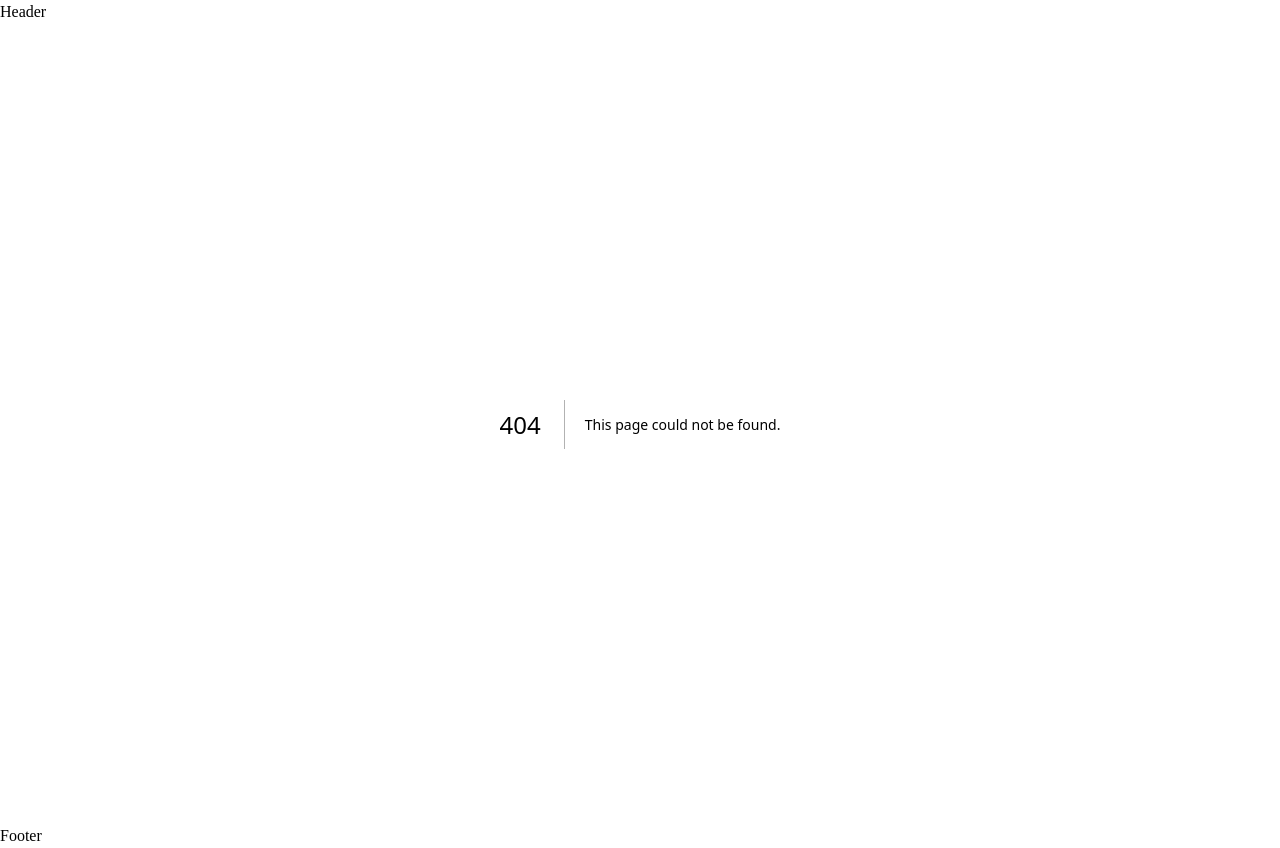
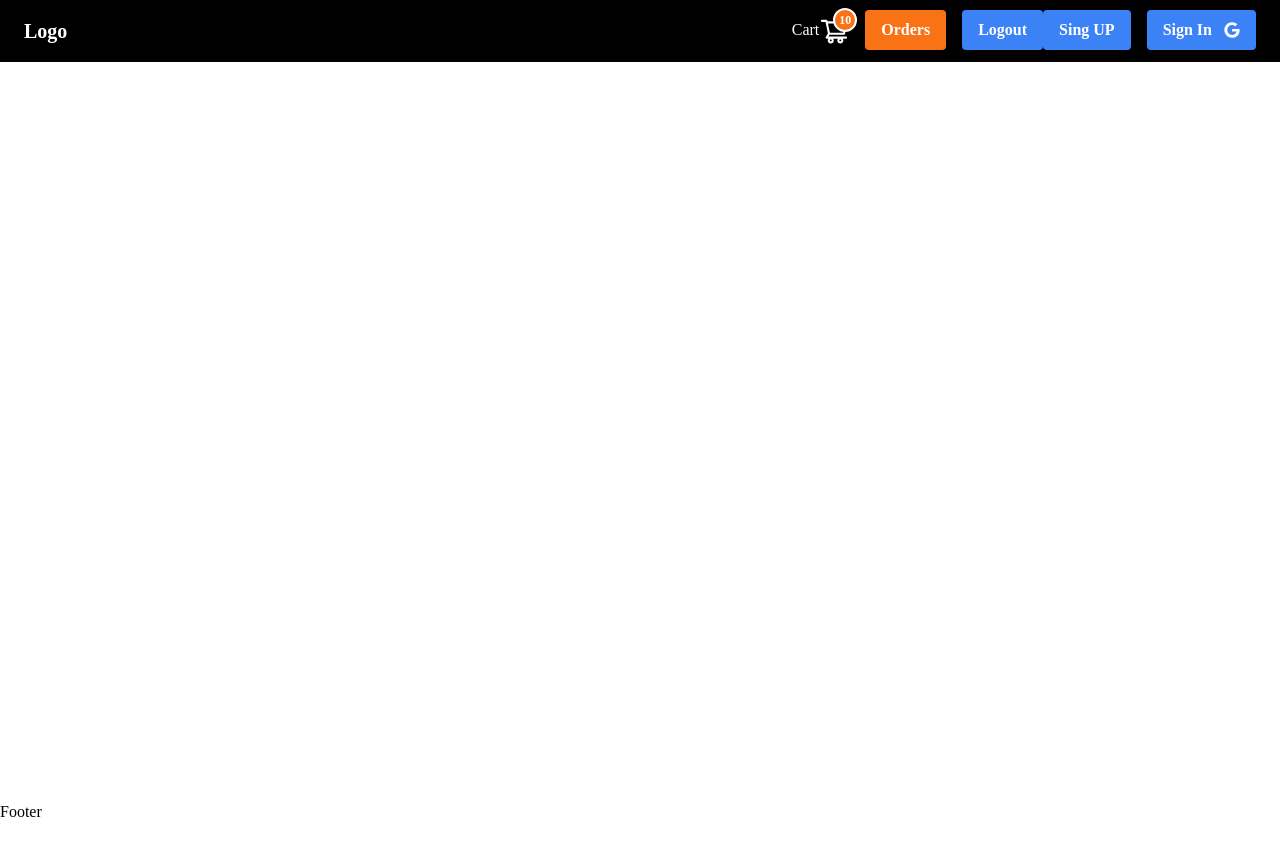
Before and after one commit to tariik12/web-online-game-ecommerce, a Next.js app: page /games in a window 1280 px wide. Before the commit this address had no page. After the commit the page ends 824 px from the top, so only its background shows below. Built offline with nearby package versions, Linux system fonts and the light colour scheme.

Commit message:
static navbar done

```diff
--- /dev/null
+++ b/src/app/games/[slug]/page.tsx
@@ -0,0 +1,13 @@
+import { NextPage } from 'next';
+import React from 'react';
+
+const GameItem: NextPage = (props) => {
+
+    return (
+        <div>
+           GameItem
+        </div>
+    );
+};
+
+export default GameItem;
--- /dev/null
+++ b/src/app/games/page.tsx
@@ -0,0 +1,13 @@
+import { NextPage } from 'next';
+import React from 'react';
+
+const Games:NextPage = (props) => {
+
+    return (
+        <div>
+            Games
+        </div>
+    );
+};
+
+export default Games;
--- a/src/app/layout.tsx
+++ b/src/app/layout.tsx
@@ -1,3 +1,4 @@
+import Header from '@/components/Header/Header'
 import './globals.css'
 import type { Metadata } from 'next'
 import { Montserrat,Poppins } from 'next/font/google'
@@ -29,8 +30,8 @@ export default function RootLayout({
   return (
     <html lang="en" className={`${poppins.variable} ${montserrat.variable}`}>
       <body>
-        <header>Header</header>
-        {children}
+       <Header></Header>
+        <main className='bg-primary-gradient min-h-screen '>{children}</main>
         <footer>Footer</footer>
         </body>
     </html>
--- /dev/null
+++ b/src/components/Header/Header.tsx
@@ -0,0 +1,60 @@
+import React from 'react';
+import headerClassNames from './headerClassNames';
+import Link from 'next/link';
+import {AiOutlineShoppingCart } from 'react-icons/ai';
+import {FaGoogle} from 'react-icons/fa';
+
+const Header = () => {
+
+    const {
+        header,
+        container,
+        logoContainer,
+        logo,
+        nav,
+        link,
+        cart,
+        orders,
+        contactUs,
+        signUpBtn,
+        signInBtn,
+        logoutBtn,
+        ul
+    }=headerClassNames;
+    return (
+        <header className={header}>
+<div className={container}>
+<Link href='/' className={logo}> Logo</Link>
+<nav className={nav}>
+<ul className={ul}>
+<li>
+    <button className={link}>
+        <span>Cart</span>
+        <AiOutlineShoppingCart className="inline-block text-3xl "/>
+        <div className={cart}>10</div>
+    </button>
+</li>
+<li className='flex items-center justify-center h-7'>
+    <Link href="/orders" className={orders}>Orders</Link>
+    <button className={logoutBtn}>Logout</button>
+    <button className={signUpBtn}>Sing UP</button>
+    <button className={signInBtn}>Sign In
+    <FaGoogle
+    style={{
+        FontSize:"25px",
+        cursor:"pointer",
+        marginLeft:"12px"
+    }}
+    className={link}/></button>
+
+
+
+</li>
+</ul>
+</nav>
+</div>
+        </header>
+    );
+};
+
+export default Header;
--- /dev/null
+++ b/src/components/Header/headerClassNames.tsx
@@ -0,0 +1,17 @@
+const headerClassNames = {
+    header:"fixed w-full top-0 z-20 bg-black text-white",
+    container: "container mx-auto py-4 px-6 flex items-center justify-between",
+    logoContainer:"flex items-center",
+    logo:"font-bold text-xl hover:text-primary-light",
+    nav:"",
+    ul:"flex",
+    orders:'bg-orange-500 ml-4 flex hover:bg-orange-700 text-white font-bold py-2 px-4 rounded',
+    link:"hover:text-primary-light relative",
+    cart:"absolute inline-flex items-center justify-center w-6 h-6 text-xs font-bold text-white bg-orange-500  border-2 border-white rounded-full -top-2 -right-2",
+    contactUs:"px-6 py-2 rounded-md bg-primary hover: bg-primary-dark",
+    signUpBtn:"bg-blue-500 mr-4 hover:bg-blue-700 text-white font-bold py-2 px-4 rounded",
+    signInBtn:"bg-blue-500 flex hover:bg-blue-700 text-white font-bold items-center py-2 px-4 rounded",
+    logoutBtn:"bg-blue-500 ml-4 flex hover:bg-blue-700 text-white font-bold py-2 px-4 rounded"
+}
+
+export default headerClassNames;
```
Also changed, not shown: package.json (+5 -4 lines), 1 other file (tests, documents, lock files or other folders).
